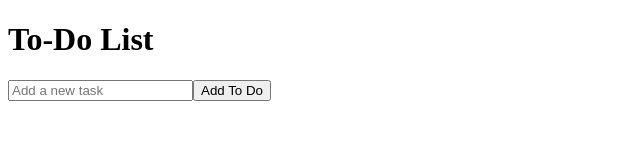
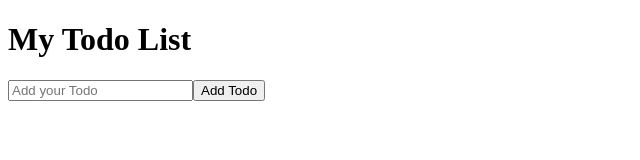
Before and after one commit to RidhoAshshiddiq/react-todo-app, a React (Vite) app: page / in a window 1280 px wide. Shown: the top 160 px of the page, without its empty margins (0-640 px from the left). Built offline with nearby package versions, Linux system fonts and the light colour scheme.

Commit message:
Update App.jsx

```diff
--- a/src/App.jsx
+++ b/src/App.jsx
@@ -3,58 +3,50 @@
 // import viteLogo from '/vite.svg'
 // import './App.css'
 
-import React, { Component } from 'react';
+import React, { useState } from 'react';
 
-class TodoApp extends Component {
-  constructor(props) {
-    super(props);
-    this.state = {
-      todos: [],
-      newTodo: ''
+function TodoApp() {
+  // State untuk menyimpan daftar tugas
+  const [todos, setTodos] = useState([]);
+  // State untuk menyimpan tugas yang sedang ditulis
+  const [todo, setTodo] = useState('');
+
+  // Menambahkan tugas baru
+  const addTodo = () => {
+    if (todo.trim() !== '') {
+      setTodos([...todos, todo]);
+      setTodo('');
+    }
   };
-  }
 
-  handleChange = (event) => {
-    this.setState({ newTodo: event.target.value });
-  }
+  // Menghapus tugas berdasarkan index
+  const removeTodo = (index) => {
+    const newTodos = todos.filter((_, i) => i !== index);
+    setTodos(newTodos);
+  };
 
-  addTodo = () => {
-    if (this.state.newTodo !== '') {
-      this.setState((prevState) => ({
-        todos: [...prevState.todos, this.state.newTodo],
-        newTodo: ''
-      }));
-    }
-  }
-
-  deleteTodo = (index) => {
-    const newTodos = [...this.state.todos];
-    newTodos.splice(index, 1);
-    this.setState({ todos: newTodos });
-  }
-
-  render() {
   return (
     <div>
-        <h1>To-Do List</h1>
+      <h1>My Todo List</h1>
+      <div>
         <input
           type="text"
-          placeholder="Add a new task"
-          value={this.state.newTodo}
-          onChange={this.handleChange}
+          placeholder="Add your Todo"
+          value={todo}
+          onChange={(e) => setTodo(e.target.value)}
         />
-        <button onClick={this.addTodo}>Add To Do</button>
+        <button onClick={addTodo}>Add Todo</button>
+      </div>
       <ul>
-          {this.state.todos.map((todo, index) => (
+        {todos.map((task, index) => (
           <li key={index}>
-              {todo}
-              <button onClick={() => this.deleteTodo(index)}>Delete</button>
+            {task}
+            <button onClick={() => removeTodo(index)}>Delete</button>
           </li>
         ))}
       </ul>
     </div>
   );
 }
-}
 
 export default TodoApp;
```
Lines whose indentation alone changed are shown as unchanged.
